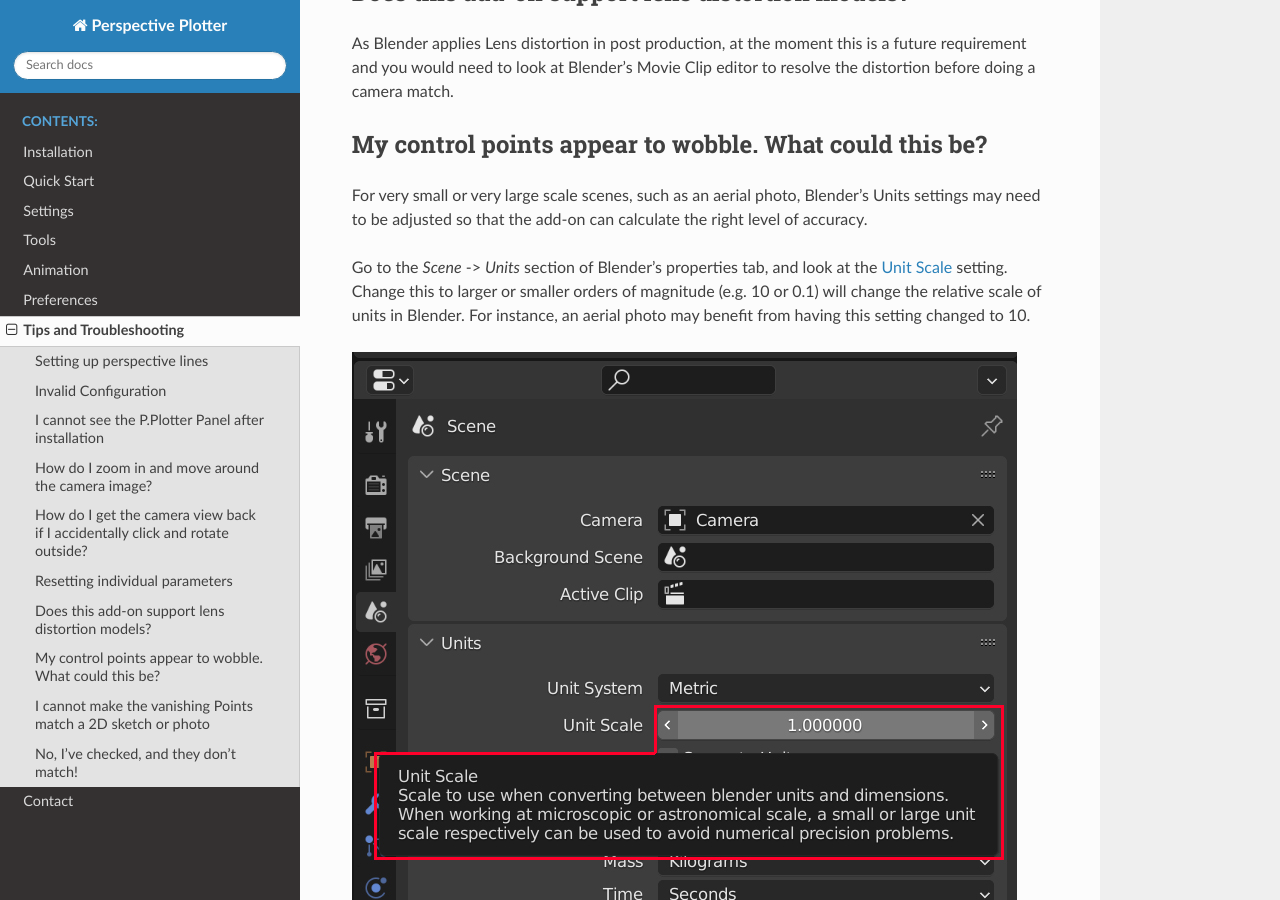
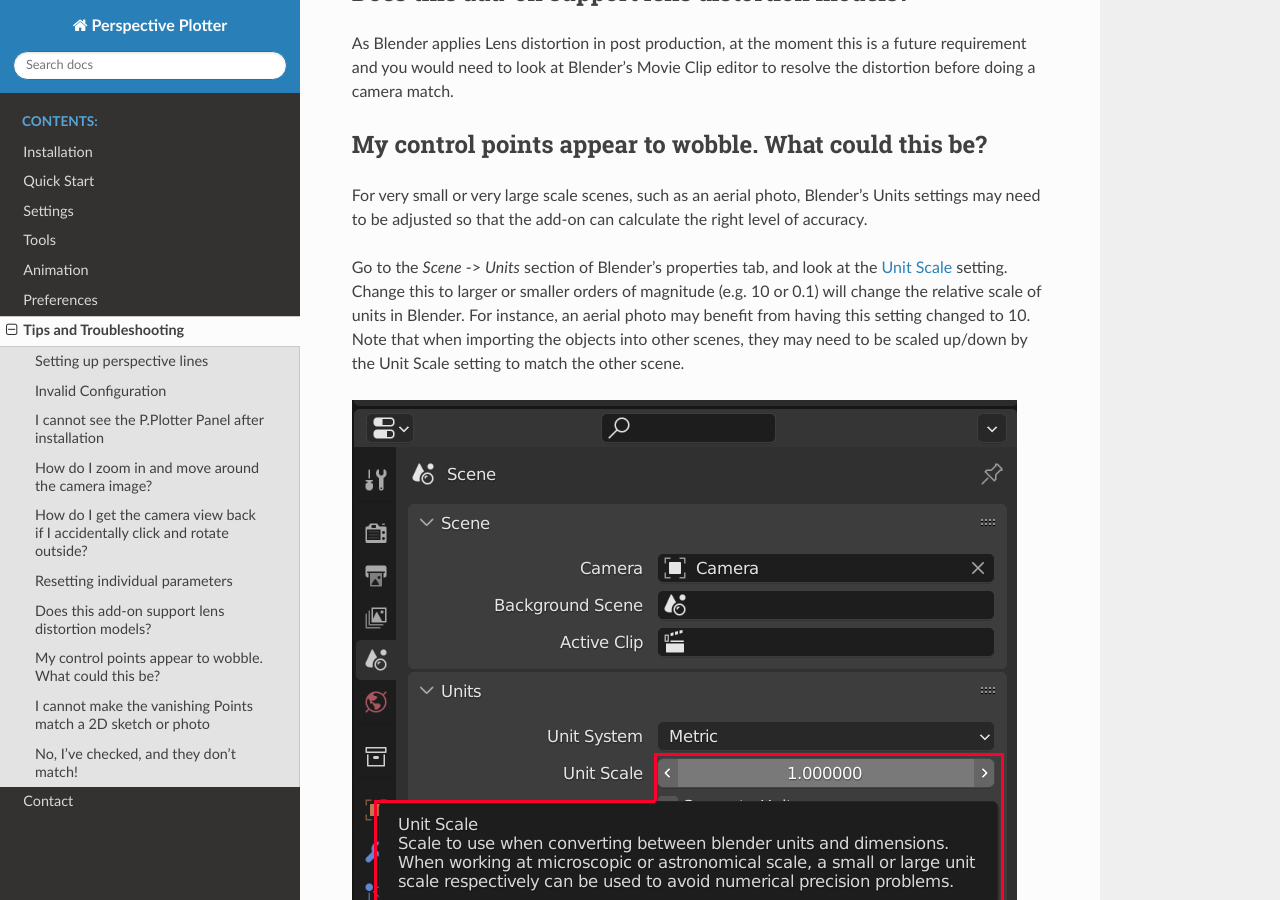
Before and after one commit to mkingsnorth/perspective_plotter_docs, a Sphinx documentation site: the page built from docs/troubleshooting.rst, in a window 1280 px wide and 900 px high, scrolled down 2347 px. Built offline with Sphinx 7.4.7 and the Read the Docs theme 2.0.0, drawn with Linux system fonts in a browser that asks for light colours.

Commit message:
Added tip about changing units

```diff
--- a/docs/troubleshooting.rst
+++ b/docs/troubleshooting.rst
@@ -80,7 +80,7 @@ My control points appear to wobble.  What could this be?
 
 For very small or very large scale scenes, such as an aerial photo, Blender's Units settings may need to be adjusted so that the add-on can calculate the right level of accuracy.
 
-Go to the *Scene* -> *Units* section of Blender's properties tab, and look at the |Unit Scale| setting.  Change this to larger or smaller orders of magnitude (e.g. 10 or 0.1) will change the relative scale of units in Blender.  For instance, an aerial photo may benefit from having this setting changed to 10.
+Go to the *Scene* -> *Units* section of Blender's properties tab, and look at the |Unit Scale| setting.  Change this to larger or smaller orders of magnitude (e.g. 10 or 0.1) will change the relative scale of units in Blender.  For instance, an aerial photo may benefit from having this setting changed to 10.  Note that when importing the objects into other scenes, they may need to be scaled up/down by the Unit Scale setting to match the other scene.
 
 .. image:: images/unit_scale.jpg
     :alt: Unit Scale Setting
```
